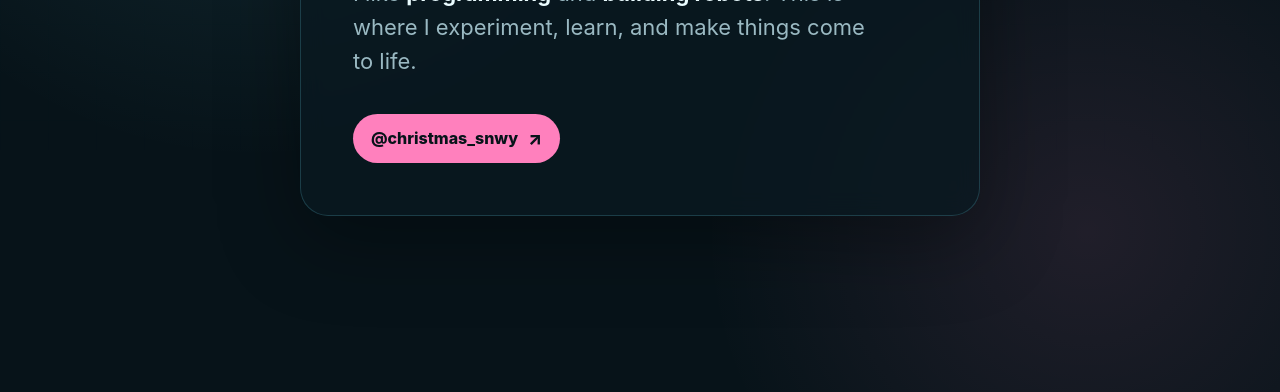
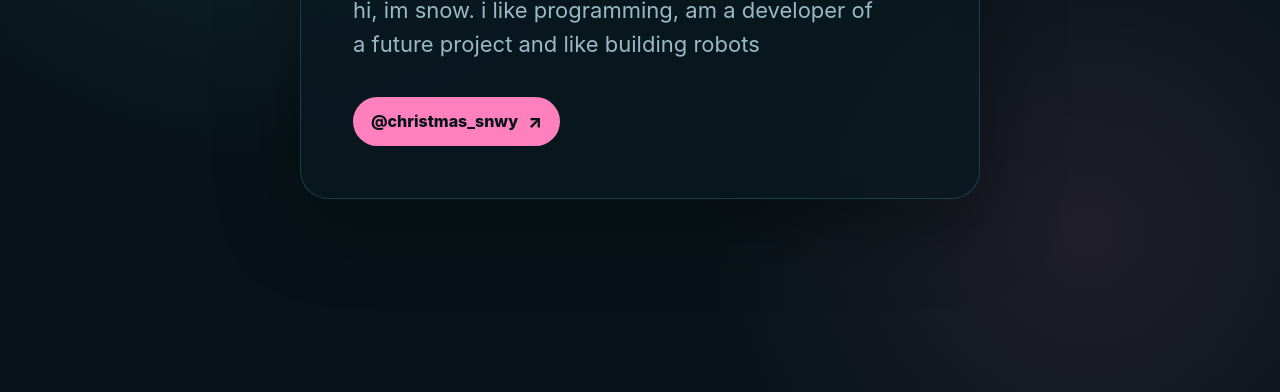
Before and after one commit to snovvydev/snovvydev.github.io, a plain HTML site: page index.html in a window 1280 px wide. Shown: the part 408-800 px from the top of the page. Drawn offline with Linux system fonts and the light colour scheme.

Commit message:
Update homepage introduction

```diff
--- a/index.html
+++ b/index.html
@@ -110,7 +110,7 @@
   <main>
     <p class="eyebrow">hello, world</p>
     <h1><span>snow</span></h1>
-    <p class="intro">I like <strong>programming</strong> and <strong>building robots</strong>. This is where I experiment, learn, and make things come to life.</p>
+    <p class="intro">hi, im snow. i like programming, am a developer of a future project and like building robots</p>
     <a href="https://www.tiktok.com/@christmas_snwy" target="_blank" rel="noopener noreferrer">@christmas_snwy</a>
   </main>
 </body>
```
